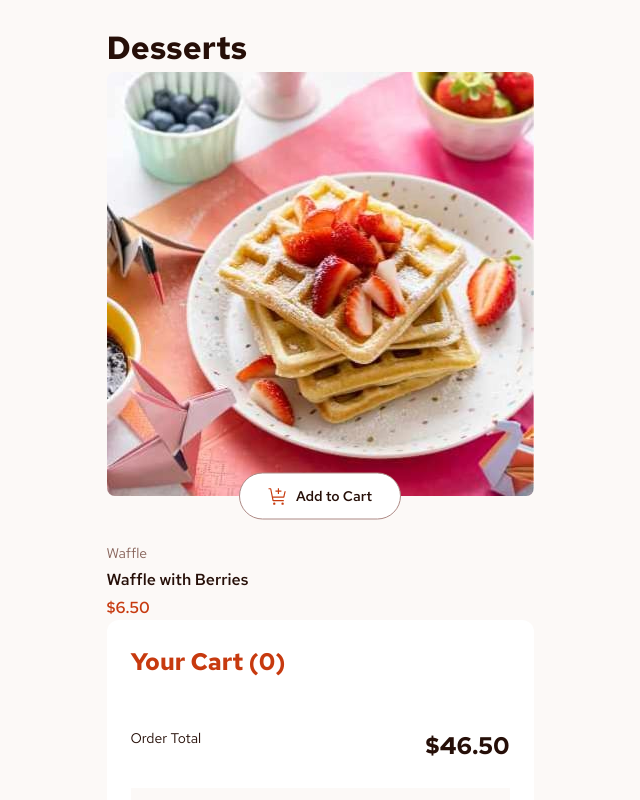
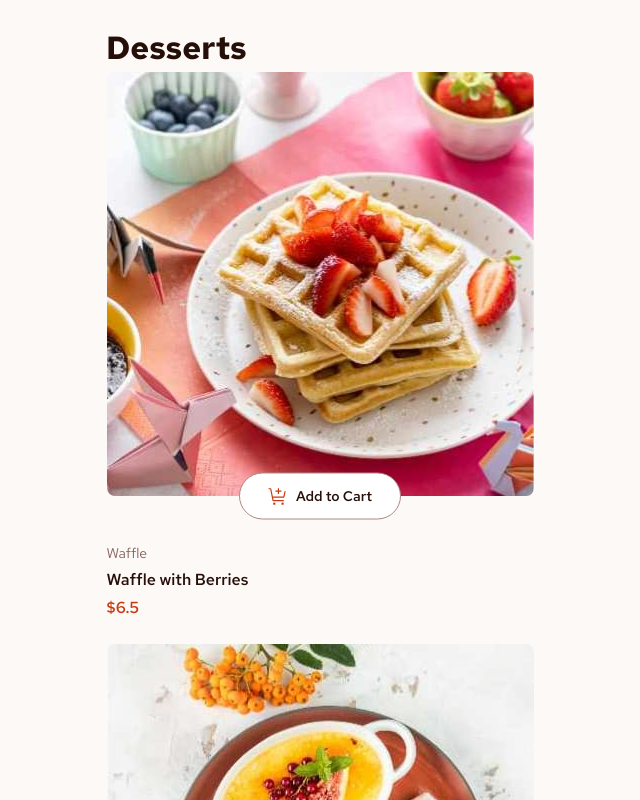
Before and after one commit to DarkstarXDD/product-card-with-list, a React (Vite) app: page / in a window 1280 px wide. Shown: the top 800 px of the page, without its empty margins (320-960 px from the left). Built offline with nearby package versions, Linux system fonts and the light colour scheme.

Commit message:
feat: map over data and add all food items

```diff
--- a/src/App.jsx
+++ b/src/App.jsx
@@ -2,7 +2,7 @@ import "/src/styles.css"
 
 import CartProvider from "./components/Cart/CartProvider"
 
-import FoodItem from "./components/FoodItem"
+import FoodList from "./components/FoodList"
 import Cart from "./components/Cart"
 
 export default function App() {
@@ -10,7 +10,7 @@ export default function App() {
     <CartProvider>
       <main>
         <h1>Desserts</h1>
-        <FoodItem />
+        <FoodList />
         <Cart />
       </main>
     </CartProvider>
--- a/src/components/FoodItem/FoodItem.jsx
+++ b/src/components/FoodItem/FoodItem.jsx
@@ -6,10 +6,7 @@ import { useCartContext } from "../Cart/useCartContext"
 import AddToCartButton from "../AddToCartButton"
 import QuantitySelector from "../QuantitySelector"
 
-export default function FoodItem() {
-  const id = 1
-  const name = "Waffle with Berries"
-  const price = 6.5
+export default function FoodItem({ id, name, price, category, image }) {
   const foodId = useId()
 
   const { cart, itemCount, addToCart, updateItemCount } = useCartContext(id)
@@ -29,19 +26,9 @@ export default function FoodItem() {
   return (
     <section className={styles.foodItem} aria-labelledby={foodId}>
       <picture>
-        <source
-          srcSet="/assets/images/image-waffle-desktop.jpg"
-          media="(min-width: 1440px)"
-        />
-        <source
-          srcSet="/assets/images/image-waffle-tablet.jpg"
-          media="(min-width: 768px)"
-        />
-        <img
-          className={styles.foodImage}
-          src="/assets/images/image-waffle-mobile.jpg"
-          alt=""
-        />
+        <source srcSet={image.desktop} media="(min-width: 1440px)" />
+        <source srcSet={image.tablet} media="(min-width: 768px)" />
+        <img className={styles.foodImage} src={image.mobile} alt="" />
       </picture>
 
       {!isInCart && (
@@ -59,11 +46,11 @@ export default function FoodItem() {
       )}
 
       <div className={styles.itemDetails}>
-        <p className={styles.category}>Waffle</p>
+        <p className={styles.category}>{category}</p>
         <h2 id={foodId} className={styles.name}>
-          Waffle with Berries
+          {name}
         </h2>
-        <p className={styles.price}>$6.50</p>
+        <p className={styles.price}>${price}</p>
       </div>
     </section>
   )
--- /dev/null
+++ b/src/components/FoodList/FoodList.jsx
@@ -0,0 +1,22 @@
+import styles from "./FoodList.module.css"
+
+import FoodItem from "../FoodItem"
+
+import data from "../../data/data.json"
+
+export default function FoodList() {
+  return (
+    <div className={styles.foodItems}>
+      {data.map((item) => (
+        <FoodItem
+          key={item.name}
+          id={item.name}
+          name={item.name}
+          price={item.price}
+          category={item.category}
+          image={item.image}
+        />
+      ))}
+    </div>
+  )
+}
--- /dev/null
+++ b/src/components/FoodList/FoodList.module.css
@@ -0,0 +1,7 @@
+.foodItems {
+  display: flex;
+  flex-direction: column;
+  justify-content: center;
+  align-items: center;
+  gap: 1.5rem;
+}
--- /dev/null
+++ b/src/components/FoodList/index.js
@@ -0,0 +1 @@
+export { default } from "./FoodList"
--- a/src/data/data.json
+++ b/src/data/data.json
@@ -8,7 +8,7 @@
     },
     "name": "Waffle with Berries",
     "category": "Waffle",
-       "price": 6.50
+    "price": 6.5
   },
   {
     "image": {
@@ -19,7 +19,7 @@
     },
     "name": "Vanilla Bean Crème Brûlée",
     "category": "Crème Brûlée",
-        "price": 7.00
+    "price": 7.0
   },
   {
     "image": {
@@ -30,7 +30,7 @@
     },
     "name": "Macaron Mix of Five",
     "category": "Macaron",
-        "price": 8.00
+    "price": 8.0
   },
   {
     "image": {
@@ -41,7 +41,7 @@
     },
     "name": "Classic Tiramisu",
     "category": "Tiramisu",
-        "price": 5.50
+    "price": 5.5
   },
   {
     "image": {
@@ -52,7 +52,7 @@
     },
     "name": "Pistachio Baklava",
     "category": "Baklava",
-        "price": 4.00
+    "price": 4.0
   },
   {
     "image": {
@@ -63,7 +63,7 @@
     },
     "name": "Lemon Meringue Pie",
     "category": "Pie",
-        "price": 5.00
+    "price": 5.0
   },
   {
     "image": {
@@ -74,7 +74,7 @@
     },
     "name": "Red Velvet Cake",
     "category": "Cake",
-        "price": 4.50
+    "price": 4.5
   },
   {
     "image": {
@@ -85,7 +85,7 @@
     },
     "name": "Salted Caramel Brownie",
     "category": "Brownie",
-        "price": 4.50
+    "price": 4.5
   },
   {
     "image": {
@@ -96,6 +96,6 @@
     },
     "name": "Vanilla Panna Cotta",
     "category": "Panna Cotta",
-        "price": 6.50
+    "price": 6.5
   }
 ]
```
Lines whose indentation alone changed are shown as unchanged.
